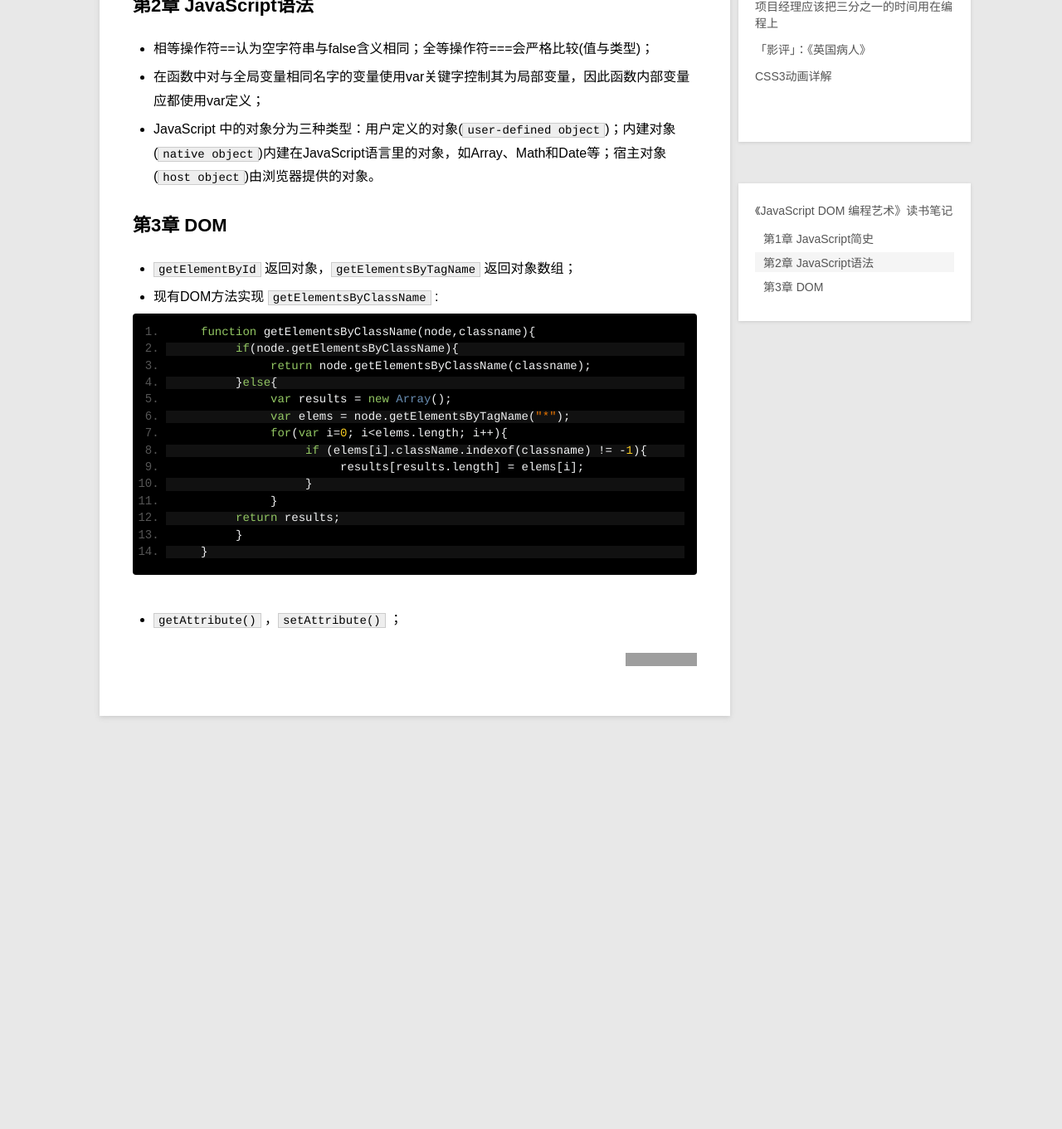
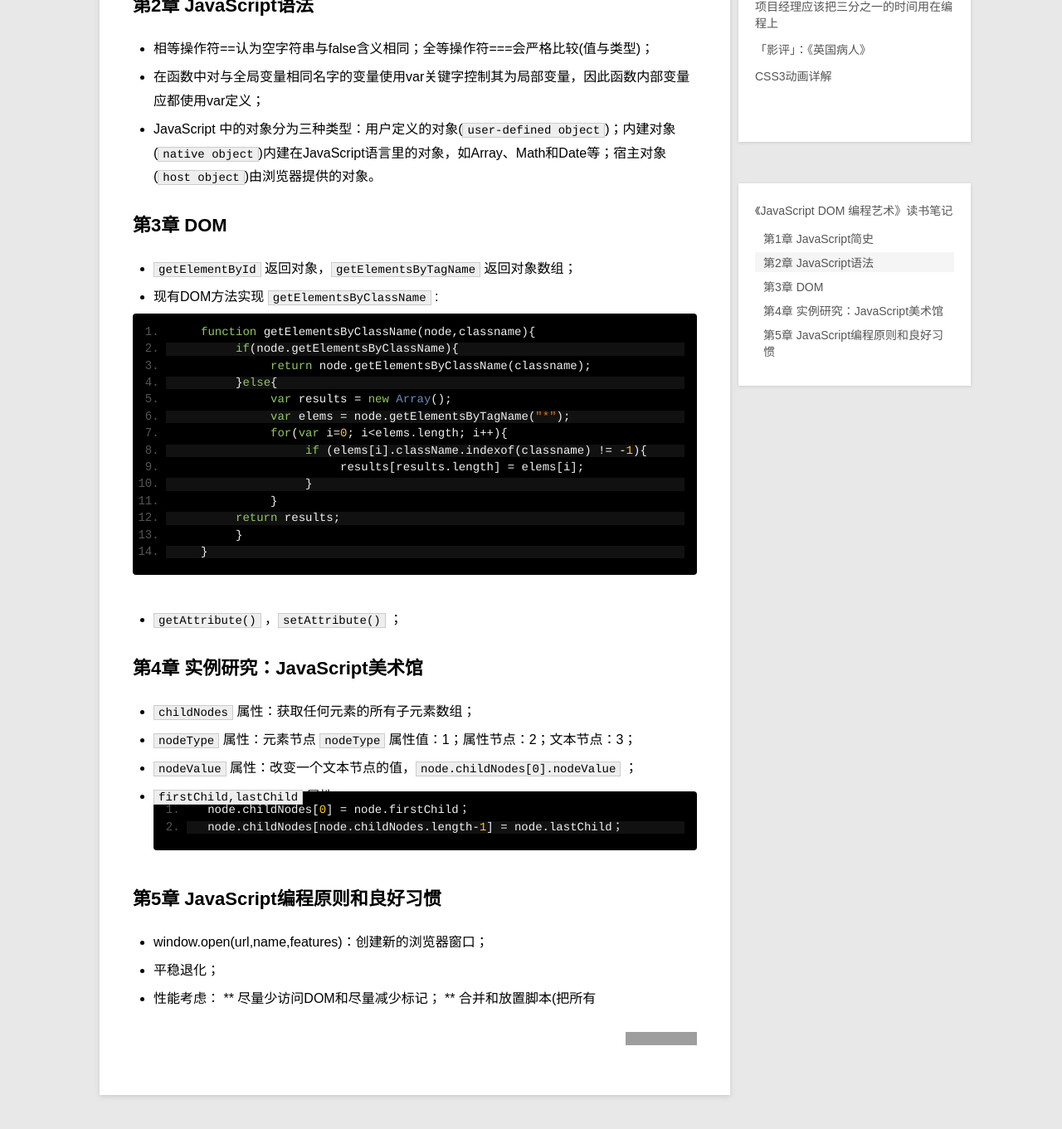
Before and after one commit to geeklive/geeklive.github.io, a Jekyll site: the page built from _posts/2014-06-20-reading_notes_of_dom_scripting.md, in a window 1280 px wide and 1400 px high, scrolled down 643 px. Shown: the top 1361 px of the window at 83% size. Built offline with Jekyll 4.4.1, drawn with Linux system fonts in a browser that asks for light colours; Markdown is read by kramdown in place of the engine named in the settings; comment, search, counter and statistics services are not loaded; before the commit the page ends 1586 px from its top, so only the background shows below that; grey boxes are pictures that could not be loaded.

Commit message:
Update 2014-06-20-reading_notes_of_dom_scripting.md

````diff
--- a/_posts/2014-06-20-reading_notes_of_dom_scripting.md
+++ b/_posts/2014-06-20-reading_notes_of_dom_scripting.md
@@ -42,3 +42,23 @@ category: blog
      }
 ```
 * `getAttribute()` ，`setAttribute()` ；
+
+## 第4章 实例研究：JavaScript美术馆
+
+* `childNodes` 属性：获取任何元素的所有子元素数组；
+* `nodeType` 属性：元素节点 `nodeType` 属性值：1；属性节点：2；文本节点：3；
+* `nodeValue` 属性：改变一个文本节点的值，`node.childNodes[0].nodeValue` ；
+* `firstChild,lastChild` 属性：
+```
+     node.childNodes[0] = node.firstChild；
+     node.childNodes[node.childNodes.length-1] = node.lastChild；
+```
+
+## 第5章 JavaScript编程原则和良好习惯
+
+* window.open(url,name,features)：创建新的浏览器窗口；
+* 平稳退化；
+* 性能考虑：
+     ** 尽量少访问DOM和尽量减少标记；
+     ** 合并和放置脚本(把所有<script>标签放于文档末尾);
+     ** 压缩脚本(xx.min.js)；
````
